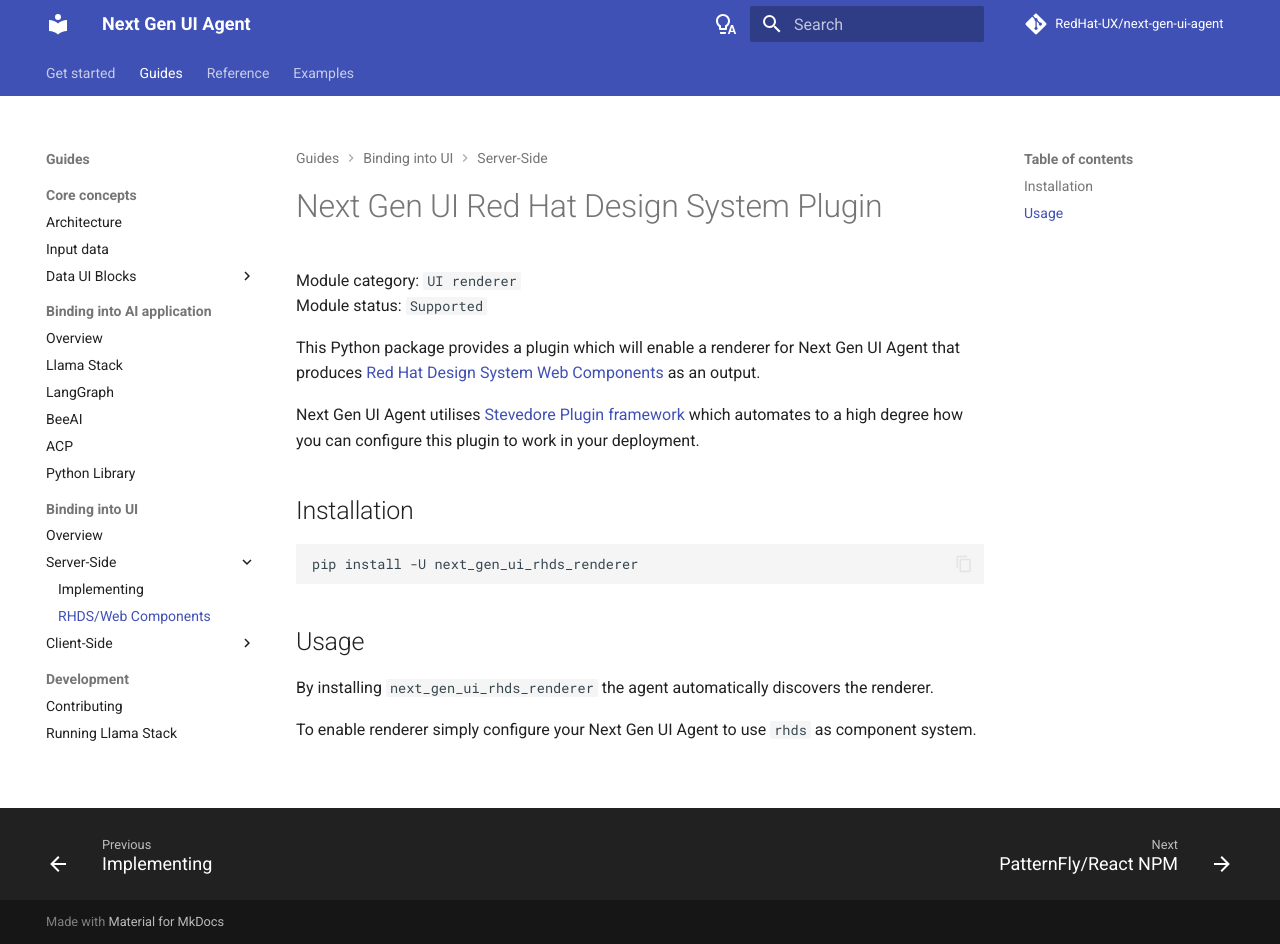
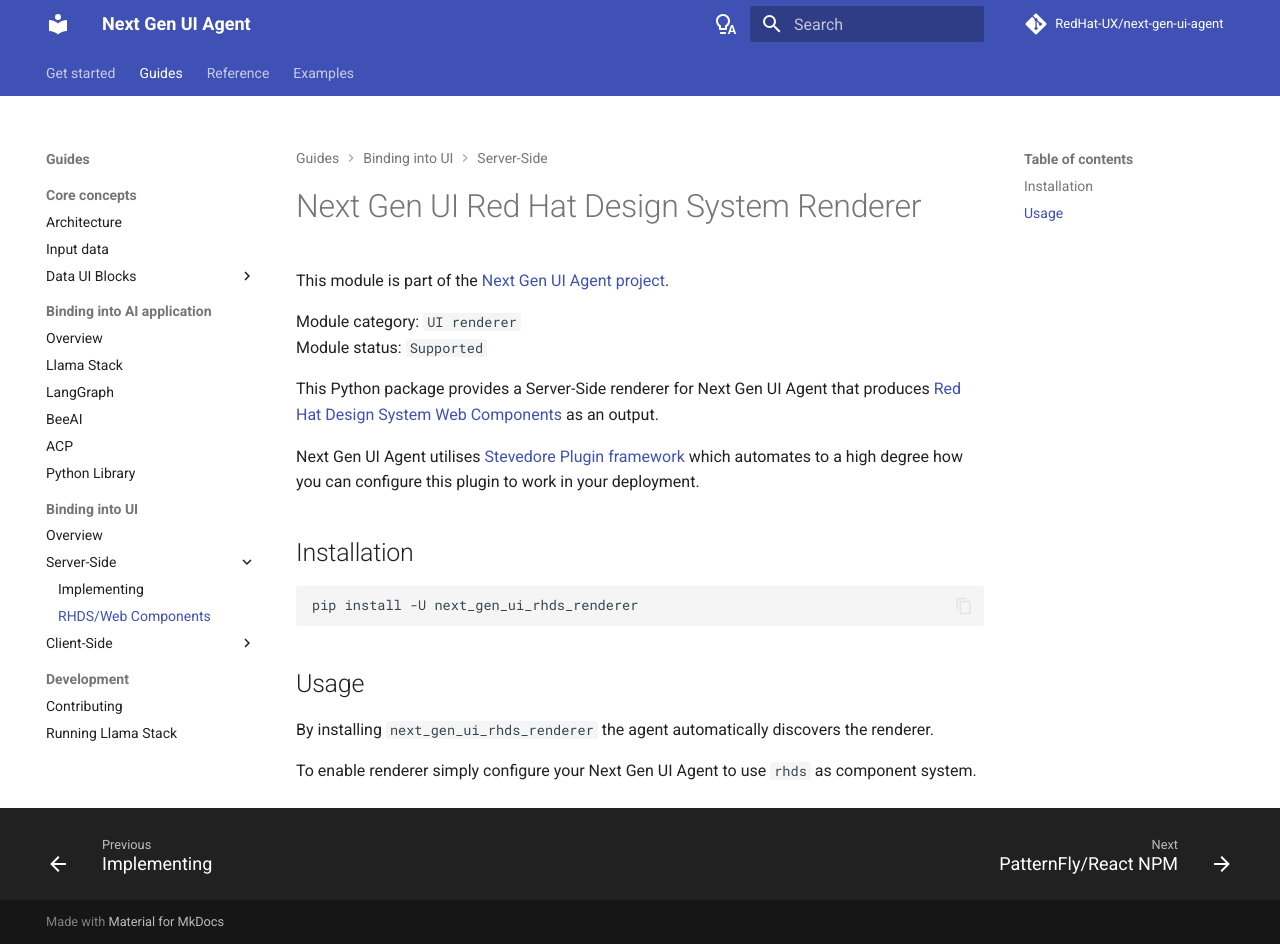
Before and after one commit to RedHat-UX/next-gen-ui-agent, an MkDocs documentation site: the page built from docs/guide/renderer_rhds.md, in a window 1280 px wide and 944 px high. Built offline with MkDocs 1.6.1 and Material for MkDocs 9.7.7, drawn with Linux system fonts in a browser that asks for light colours; comment, search, counter and statistics services are not loaded.

Commit message:
docs: readme of all modules improved

```diff
--- a/libs/next_gen_ui_acp/README.md
+++ b/libs/next_gen_ui_acp/README.md
@@ -1,4 +1,6 @@
 # Next Gen UI ACP Server
+
+This module is part of the [Next Gen UI Agent project](https://github.com/RedHat-UX/next-gen-ui-agent).
 
 Module category: `AI Protocol`
 Module status: `Tech Preview`
@@ -7,7 +9,7 @@
 
 Provides:
 
-* `NextGenUIACPAgent` - code for easy implementation of ACP server
+* `NextGenUIACPAgent` - code for easy implementation of the ACP server
 
 ## Installation
 
--- a/libs/next_gen_ui_agent/README.md
+++ b/libs/next_gen_ui_agent/README.md
@@ -1,4 +1,6 @@
 # Next Gen UI Core Functionality
+
+This module is part of the [Next Gen UI Agent project](https://github.com/RedHat-UX/next-gen-ui-agent).
 
 Module category: `Core`
 Module status: `Supported`
--- a/libs/next_gen_ui_beeai/README.md
+++ b/libs/next_gen_ui_beeai/README.md
@@ -1,4 +1,6 @@
 # Next Gen UI BeeAI Framework Integration
+
+This module is part of the [Next Gen UI Agent project](https://github.com/RedHat-UX/next-gen-ui-agent).
 
 Module category: `AI framework`
 Module status: `Tech Preview`
--- a/libs/next_gen_ui_langgraph/README.md
+++ b/libs/next_gen_ui_langgraph/README.md
@@ -1,4 +1,6 @@
 # Next Gen UI LangGraph Agent
+
+This module is part of the [Next Gen UI Agent project](https://github.com/RedHat-UX/next-gen-ui-agent).
 
 Module category: `AI framework`
 Module status: `Supported`
--- a/libs/next_gen_ui_llama_stack/README.md
+++ b/libs/next_gen_ui_llama_stack/README.md
@@ -1,4 +1,6 @@
 # Next Gen UI Llama Stack Agent
+
+This module is part of the [Next Gen UI Agent project](https://github.com/RedHat-UX/next-gen-ui-agent).
 
 Module category: `AI framework`
 Module status: `Supported`
--- a/libs/next_gen_ui_patternfly_renderer/README.md
+++ b/libs/next_gen_ui_patternfly_renderer/README.md
@@ -1,9 +1,11 @@
-# Next Gen UI Patternfly Plugin
+# Next Gen UI Patternfly Renderer
+
+This module is part of the [Next Gen UI Agent project](https://github.com/RedHat-UX/next-gen-ui-agent).
 
 Module category: `UI renderer`
 Module status: `Deprecated`
 
-This Python package provides a plugin which will enable a renderer for Next Gen UI Agent that produces Patternfly JavaScript components code as an output.
+This Python package provides a Server-Side renderer for Next Gen UI Agent that produces Patternfly JavaScript components code as an output.
 
 Next Gen UI Agent utilises [Stevedore Plugin framework](https://docs.openstack.org/stevedore/latest/index.html) which automates to a high degree how you can configure this plugin to work in your deployment.
 
--- a/libs/next_gen_ui_rhds_renderer/README.md
+++ b/libs/next_gen_ui_rhds_renderer/README.md
@@ -1,9 +1,11 @@
-# Next Gen UI Red Hat Design System Plugin
+# Next Gen UI Red Hat Design System Renderer
+
+This module is part of the [Next Gen UI Agent project](https://github.com/RedHat-UX/next-gen-ui-agent).
 
 Module category: `UI renderer`
 Module status: `Supported`
 
-This Python package provides a plugin which will enable a renderer for Next Gen UI Agent that produces [Red Hat Design System Web Components](https://ux.redhat.com/) as an output.
+This Python package provides a Server-Side renderer for Next Gen UI Agent that produces [Red Hat Design System Web Components](https://ux.redhat.com/) as an output.
 
 Next Gen UI Agent utilises [Stevedore Plugin framework](https://docs.openstack.org/stevedore/latest/index.html) which automates to a high degree how you can configure this plugin to work in your deployment.
 
--- a/libs/next_gen_ui_testing/README.md
+++ b/libs/next_gen_ui_testing/README.md
@@ -1,4 +1,6 @@
 # Next Gen UI Agent Testing
+
+This module is part of the [Next Gen UI Agent project](https://github.com/RedHat-UX/next-gen-ui-agent).
 
 Module category: `Testing`
 Module status: `Supported`
--- a/libs_js/next_gen_ui_react/README.md
+++ b/libs_js/next_gen_ui_react/README.md
@@ -1,7 +1,9 @@
 # Next Gen UI Agent Dynamic UI NPM Package
 
+This module is part of the [Next Gen UI Agent project](https://github.com/RedHat-UX/next-gen-ui-agent).
+
 Module category: `UI renderer`
-Module status: `Supported`
+Module status: `Tech Preview`
 
 A collection of reusable React/Patternfly components to support dynamic UI rendering for Next Gen UI Agent. This package includes wrappers for markdown, tables, accordions, messages, and more.
 
```
Also changed, not shown: CONTRIBUTING.md (+17 -10 lines).
